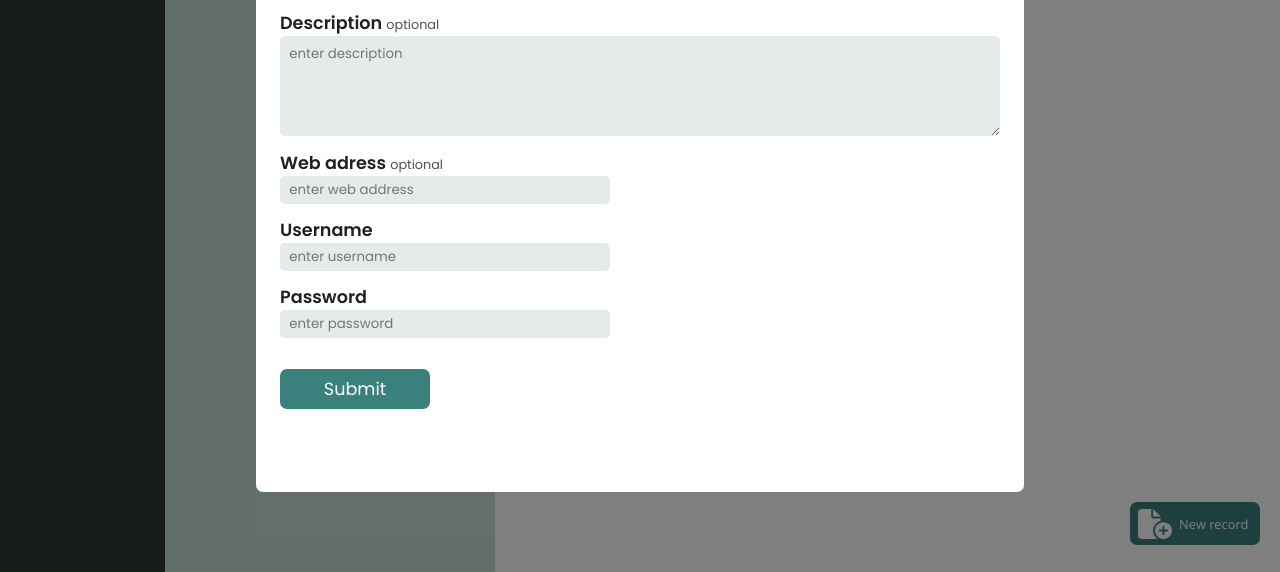
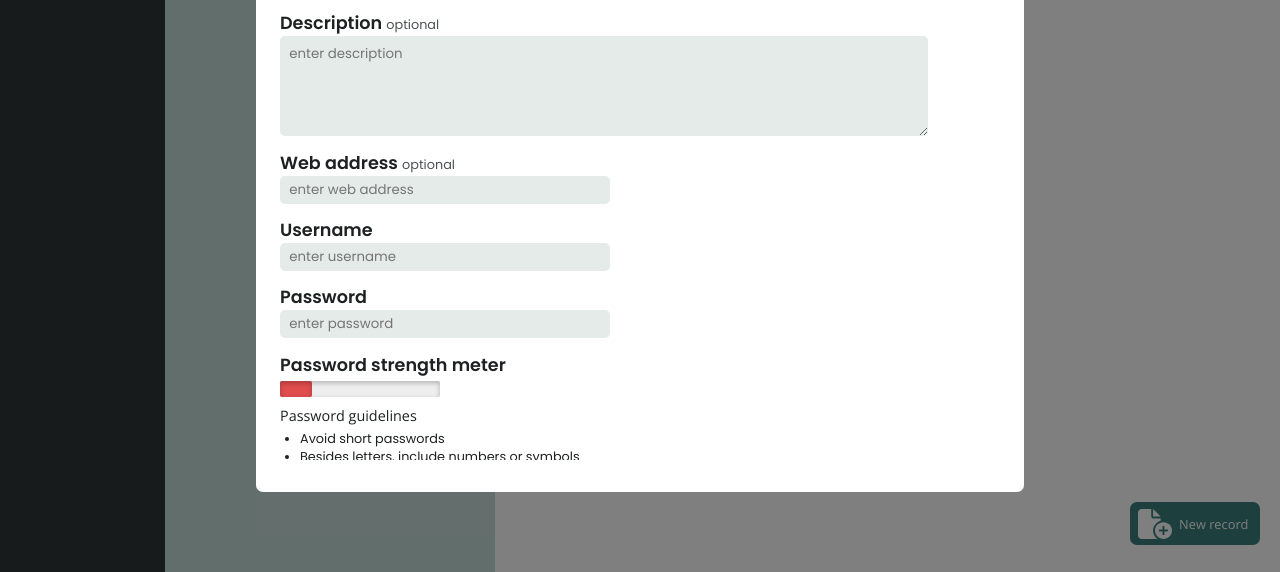
Before and after one commit to Rap1zer/Password-Manager, an Electron app: page renderer/main-page.html in a window 1280 px wide. Shown: the part 228-800 px from the top of the page. Drawn offline with Linux system fonts and the light colour scheme.

Commit message:
Added password strength meter and password guidelines
Wrote the html and css for a password strength meter and password guidelines for when creating a new record.

```diff
--- a/renderer/main-page.css
+++ b/renderer/main-page.css
@@ -154,17 +154,32 @@ button {
   background-color: rgba(0, 0, 0, 0.5);
 }
 
-.record-modal {
+.record-modal-background {
   position: fixed;
   left: 50%;
   top: 50%;
-  overflow-y: auto;
   transform: translate(-50%, -50%);
   width: 60vw;
   height: 80vh;
   background-color: white;
   border-radius: 7px;
   padding: 2em 1.5em;
+}
+
+/*Makes it so scrollbar does not disappear when not being used*/
+::-webkit-scrollbar {
+  -webkit-appearance: none;
+  width: 7px;
+}
+::-webkit-scrollbar-thumb {
+  border-radius: 4px;
+  background-color: rgba(0, 0, 0, 0.5);
+  -webkit-box-shadow: 0 0 1px rgba(255, 255, 255, 0.5);
+}
+
+.record-modal {
+  overflow-y: scroll;
+  height: calc(100% - (59px));
 }
 
 .modal-title {
@@ -208,8 +223,8 @@ textarea {
   height: 2.1em;
 }
 
-textarea {
-  width: 100%;
+.record-modal textarea {
+  width: 90%;
   height: 100px;
   max-height: 200px;
   min-height: 70px;
@@ -228,6 +243,40 @@ textarea {
   color: #4d5255;
 }
 
+.password-strength-section progress {
+  -webkit-appearance: none;
+  appearance: none;
+  display: block;
+  margin: 0.2em 0 0.6em 0;
+}
+
+.password-strength-section progress::-webkit-progress-bar {
+  background-color: #eee;
+  border-radius: 2px;
+  box-shadow: 0 2px 5px rgba(0, 0, 0, 0.25) inset;
+}
+
+.password-strength-section progress::-webkit-progress-value {
+  border-radius: 2px;
+  background-color: rgb(223, 77, 77);
+  box-shadow: 0 2px 5px rgba(0, 0, 0, 0.25) inset;
+}
+
+.guidelines {
+  font-size: 0.9rem;
+  font-weight: 400;
+  margin: 0;
+}
+
+.password-strength-section ul {
+  margin: 0.3em 0 0 0;
+  padding-left: 20px;
+}
+
+.password-strength-section li {
+  font-size: 0.8rem;
+}
+
 .modal-submit {
   width: 150px;
   height: 40px;
@@ -238,3 +287,11 @@ textarea {
   margin-top: 1em;
   font-size: 1.1rem;
 }
+
+.modal-submit:hover {
+  width: 170px;
+}
+
+.modal-submit:active {
+  background: #32716e;
+}
--- a/renderer/main-page.html
+++ b/renderer/main-page.html
@@ -42,12 +42,12 @@
       </div>
     </div>
     <div class="modal-backdrop"></div>
-    <div class="record-modal">
+    <div class="record-modal-background">
       <h1 class="modal-title">New record</h1>
       <button class="exit-modal-btn" id="exit-modal-btn">
         <img src="../images/xmark-solid.svg" />
       </button>
-      <form>
+      <form class="record-modal">
         <label for="form-title">Record title</label>
         <input type="text" id="form-title" placeholder="enter title" required />
         <label for="form-description"
@@ -59,7 +59,7 @@
           placeholder="enter description"
         ></textarea>
         <label for="form-web-address"
-          >Web adress <span class="optional-input">optional</span></label
+          >Web address <span class="optional-input">optional</span></label
         >
         <input
           type="text"
@@ -80,6 +80,17 @@
           placeholder="enter password"
           required
         />
+        <div class="password-strength-section">
+          <label for="password-strength-meter">Password strength meter</label>
+          <progress id="password-strength-meter" value="10" max="50"></progress>
+          <h1 class="guidelines">Password guidelines</h1>
+          <ul>
+            <li>Avoid short passwords</li>
+            <li>Besides letters, include numbers or symbols</li>
+            <li>Password is case sensitive</li>
+            <li>Avoid using the same password for multiple sites</li>
+          </ul>
+        </div>
         <button class="modal-submit" id="modal-submit">Submit</button>
       </form>
     </div>
```
Also changed, not shown: 1 other file.
